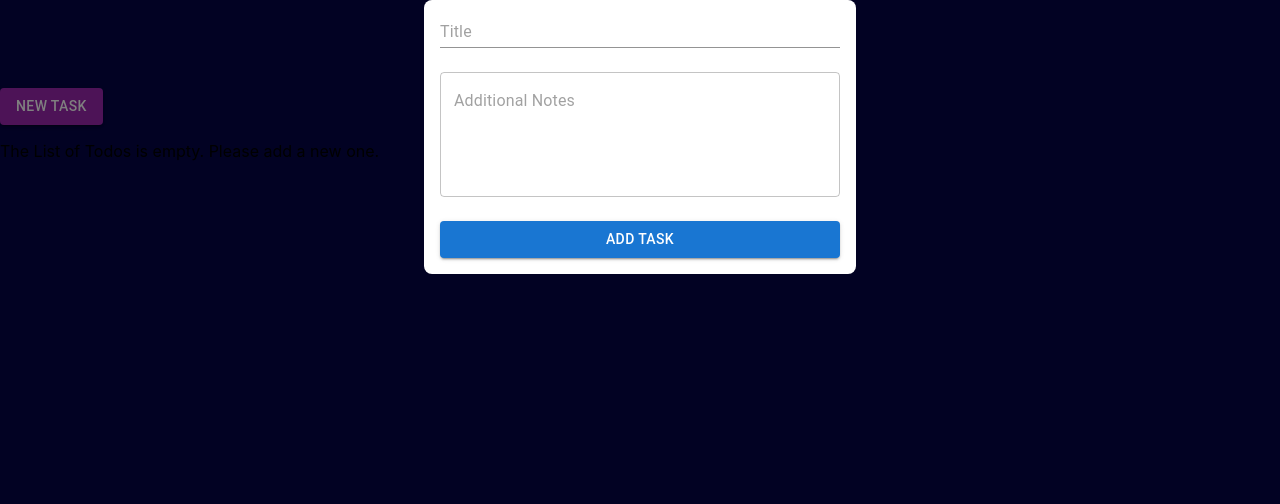
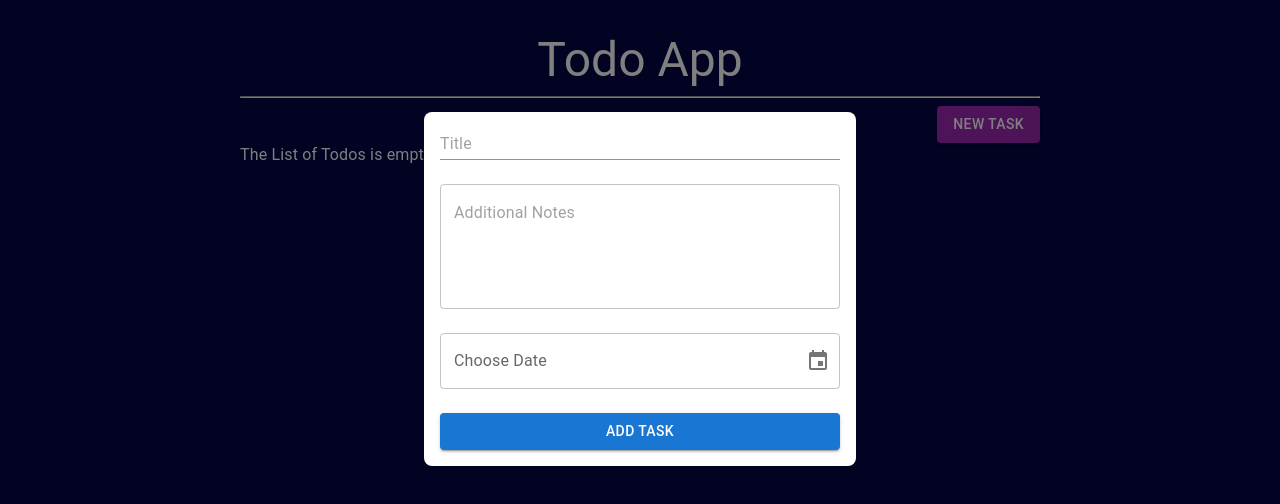
Before and after one commit to JARamirez96/todo-app, a React (Create React App) app: page / in a window 1280 px wide. Both pictures are taken after a click on the button "NEW TASK". Shown: the top 504 px of the page. Built offline with nearby package versions, Linux system fonts and the light colour scheme.

Commit message:
added date input and the style of the todos were changed

```diff
--- a/package.json
+++ b/package.json
@@ -6,10 +6,12 @@
     "@emotion/react": "^11.11.4",
     "@emotion/styled": "^11.11.5",
     "@mui/material": "^5.15.21",
+    "@mui/x-date-pickers": "^7.9.0",
     "@reduxjs/toolkit": "^2.2.6",
     "@testing-library/jest-dom": "^5.17.0",
     "@testing-library/react": "^13.4.0",
     "@testing-library/user-event": "^13.5.0",
+    "dayjs": "^1.11.11",
     "framer-motion": "^11.2.13",
     "react": "^18.3.1",
     "react-dom": "^18.3.1",
--- a/src/App.js
+++ b/src/App.js
@@ -8,7 +8,7 @@ function App() {
   const listOfTodos = useSelector((state) => state.todo.tasks);
 
   return (
-    <Box sx={{ margin: "2rem 0 auto" }}>
+    <Box sx={{ margin: "2rem auto auto", width:"50rem" }}>
       <Header />
       <NewTodo />
       <TodoList list={listOfTodos} />
--- a/src/components/Header.js
+++ b/src/components/Header.js
@@ -1,4 +1,4 @@
-import { Button, Typography } from "@mui/material";
+import { Box, Button, Typography } from "@mui/material";
 import { useDispatch } from "react-redux";
 import { modalActions } from "../store/modal";
 
@@ -13,9 +13,12 @@ function Header() {
       <Typography variant="h3" align="center" style={{ color: "white" }}>
         Todo App
       </Typography>
-      <Button variant="contained" color="secondary" onClick={newTask}>
-        New Task
-      </Button>
+      <hr />
+      <Box textAlign="end">
+        <Button variant="contained" color="secondary" onClick={newTask}>
+          New Task
+        </Button>
+      </Box>
     </div>
   );
 }
--- a/src/components/NewTodo.js
+++ b/src/components/NewTodo.js
@@ -1,9 +1,12 @@
 import { useRef } from "react";
-// import classes from "./NewTodo.module.css";
+import classes from "./NewTodo.module.css";
 import { Box, Button, Input, Modal, TextField } from "@mui/material";
 import { useDispatch, useSelector } from "react-redux";
 import { todoActions } from "../store/todos";
 import { modalActions } from "../store/modal";
+import { DesktopDatePicker, LocalizationProvider } from "@mui/x-date-pickers";
+import { DemoItem } from "@mui/x-date-pickers/internals/demo";
+import { AdapterDayjs } from "@mui/x-date-pickers/AdapterDayjs";
 
 function NewTodo() {
   const dispatch = useDispatch();
@@ -11,18 +14,17 @@ function NewTodo() {
 
   const inputRef = useRef();
   const descriptionRef = useRef();
+  const dateRef = useRef();
 
   const newTodoHandler = () => {
     dispatch(
       todoActions.addToList({
-        title: inputRef.current.value,
-        description: descriptionRef.current.value,
+        title: inputRef.current.value.trim(),
+        description: descriptionRef.current.value.trim(),
+        date: dateRef.current.value,
         status: "In Process",
       })
     );
-
-    inputRef.current.value = "";
-    descriptionRef.current.value = "";
     handleClose();
   };
 
@@ -38,7 +40,13 @@ function NewTodo() {
         width={400}
         display="flex"
         flexDirection="column"
-        sx={{ bgcolor: "white", borderRadius: 2, margin: "auto" }}
+        sx={{
+          bgcolor: "white",
+          borderRadius: 2,
+          margin: "auto",
+          position: "relative",
+          top: "7rem",
+        }}
       >
         <Input placeholder="Title" type="text" inputRef={inputRef} />
         <TextField
@@ -47,6 +55,11 @@ function NewTodo() {
           multiline
           rows={4}
         />
+        <LocalizationProvider dateAdapter={AdapterDayjs}>
+          <DemoItem>
+            <DesktopDatePicker label="Choose Date" inputRef={dateRef} />
+          </DemoItem>
+        </LocalizationProvider>
         <Button color="primary" variant="contained" onClick={newTodoHandler}>
           Add Task
         </Button>
--- a/src/components/NewTodo.module.css
+++ b/src/components/NewTodo.module.css
@@ -4,6 +4,8 @@
     display: flex;
     flex-direction: column;
     width: 30rem;
+    position: relative;
+    top: 5rem;
 }
 
 .modal textarea {
--- a/src/components/TodoInfo.js
+++ b/src/components/TodoInfo.js
@@ -5,11 +5,11 @@ const style = {
   border: "1px solid white",
   borderRadius: "5px",
   maxHeight: "5rem",
-  width: "5rem",
+  width: "10rem",
   height: "100vh",
 };
 
-function TodoInfo({ title, status, description }) {
+function TodoInfo({ title, status, date, description }) {
   return (
     <li className={classes.todo}>
       <Box sx={{ padding: "0 1rem" }}>
@@ -17,21 +17,20 @@ function TodoInfo({ title, status, description }) {
           <div className={classes.imageSection}>
             <Box sx={style}>Image</Box>
           </div>
-          <Box className={classes.infoSection}>
-            <p className={classes.title}>
-              Title: <span>{title}</span>
-            </p>
-            <p>
-              Status: <span>{status}</span>
-            </p>
-            <p>
-              Date: <span>01/12/2024</span>
-            </p>
+          <Box gap={1} className={classes.infoSection}>
+            <div className={classes.infoHeader}>
+              <span>{title}</span>
+              <span>{status}</span>
+            </div>
+            <span>{date}</span>
+            {description !== "" && <span>Additional Notes</span>}
           </Box>
         </header>
-        <Typography margin={1} variant="body2" align="justify">
-          {description}
-        </Typography>
+        {description !== "" && (
+          <Typography sx={{ marginTop: "10px" }} variant="body2" align="justify">
+            {description}
+          </Typography>
+        )}
       </Box>
     </li>
   );
--- a/src/components/TodoInfo.module.css
+++ b/src/components/TodoInfo.module.css
@@ -6,27 +6,23 @@
     padding: 10px 0;
 }
 
+.header {
+    display: flex;
+}
+
 .imageSection {
     margin: auto;
 }
 
 .infoSection {
-    width: 30rem;
+    width: 27rem;
     display: flex;
     flex-direction: column;
+    text-align: left;
 }
 
-.infoSection p {
-    margin: 0;
-}
-
-.header {
+.infoHeader {
     width: 100%;
     display: flex;
-    align-content: end;
-    justify-content: space-around;
+    justify-content: space-between;
 }
-
-.completed {
-    color: #24bc24;
-}
--- a/src/components/TodoList.js
+++ b/src/components/TodoList.js
@@ -1,3 +1,4 @@
+import { Typography } from "@mui/material";
 import TodoInfo from "./TodoInfo";
 import classes from "./TodoList.module.css";
 
@@ -5,7 +6,9 @@ function TodoList({ list }) {
   return (
     <div>
       {list.length === 0 && (
-        <p>The List of Todos is empty. Please add a new one.</p>
+        <Typography color={{ color: "white" }}>
+          The List of Todos is empty. Please add a new one.
+        </Typography>
       )}
       {list.length > 0 && (
         <ul className={classes.list}>
--- a/src/components/TodoList.module.css
+++ b/src/components/TodoList.module.css
@@ -3,7 +3,6 @@
     text-align: center;
     padding: 0;
     margin: auto;
-    width: 40rem;
 }
 
 .list li {
```
Also changed, not shown: 1 other file (tests, documents, lock files or other folders).
